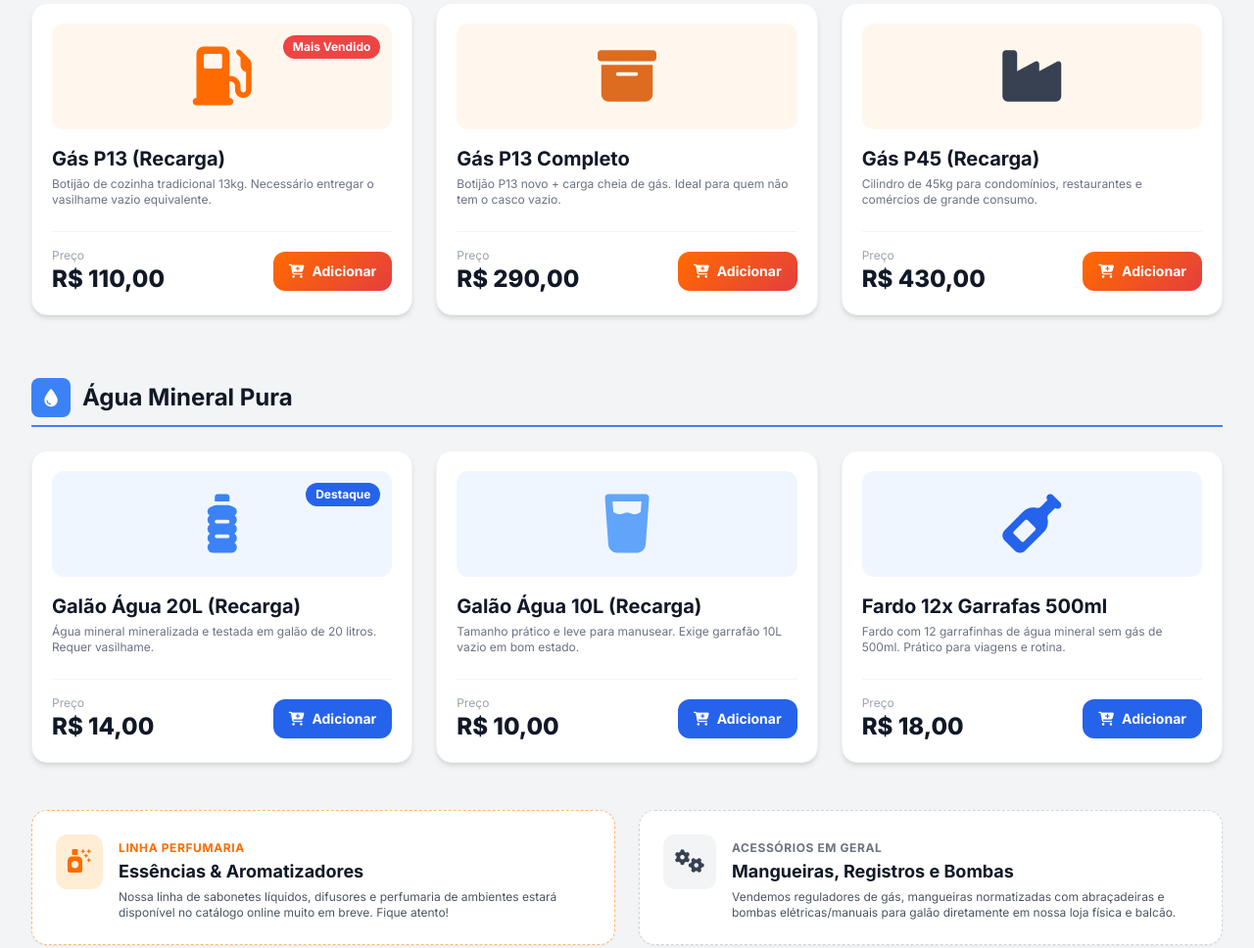
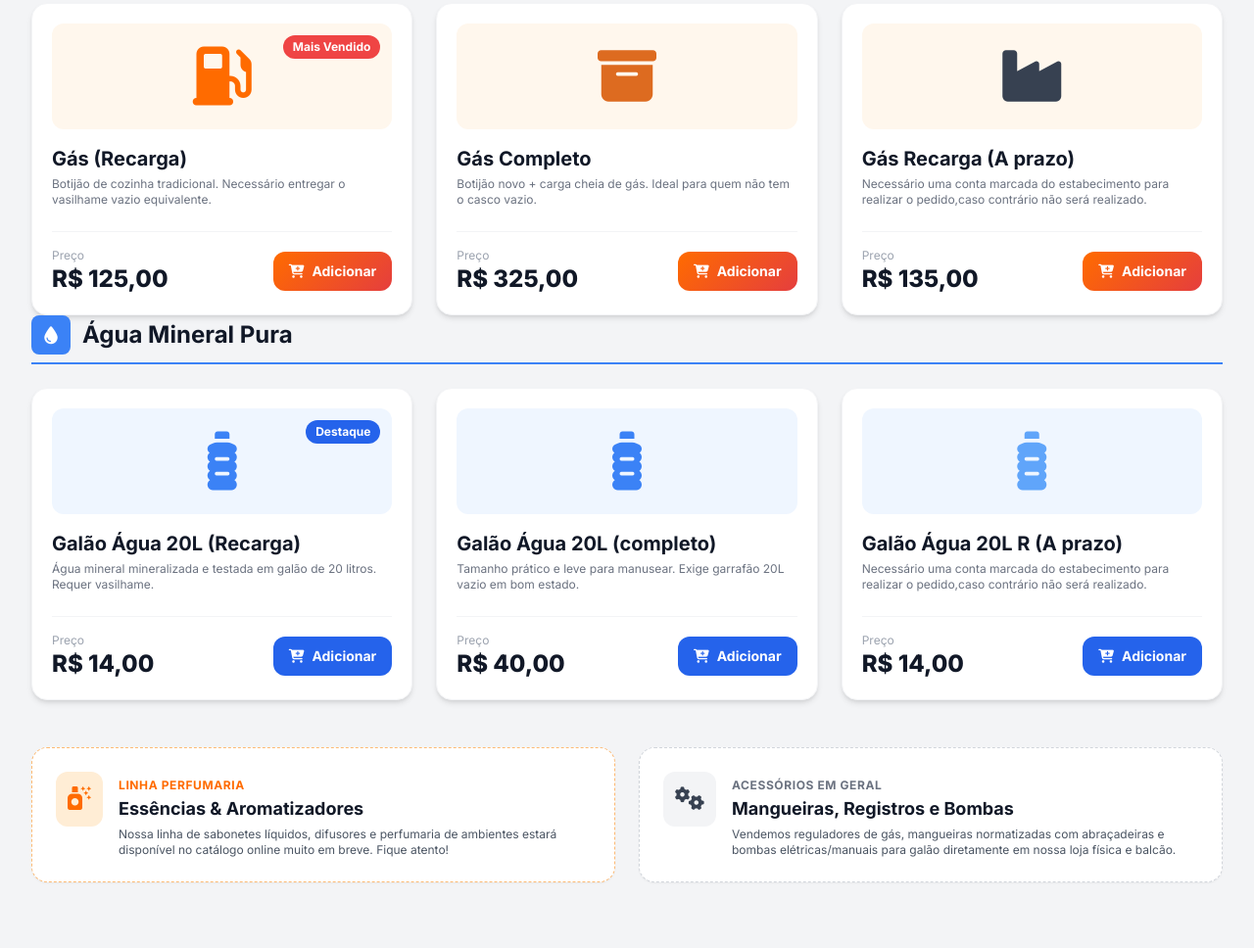
Before and after one commit to SIDNEYTECH/site-tech01, a plain HTML site: page index.html in a window 1280 px wide. Shown: the part 1147-2115 px from the top of the page at 98% size. Drawn offline with nearby package versions, Linux system fonts and the light colour scheme; files whose address does not match are found by name.

Commit message:
Add files via upload

```diff
--- a/index.html
+++ b/index.html
@@ -3,9 +3,7 @@
 <head>
     <meta charset="UTF-8">
     <meta name="viewport" content="width=device-width, initial-scale=1.0">
-    <title>
-        Depósito de Gás e Água LABAREDA | Entrega Rápida
-    </title>
+    <title>Depósito de Gás e Água LABAREDA | Entrega Rápida</title>
     <!-- Tailwind CSS -->
     <script src="https://cdn.tailwindcss.com"></script>
     <!-- Font Awesome icons -->
@@ -77,8 +75,8 @@
     <div class="bg-labareda-dark text-gray-300 text-xs sm:text-sm py-2 px-4 border-b border-gray-800">
         <div class="max-w-7xl mx-auto flex flex-col sm:flex-row justify-between items-center gap-2">
             <div class="flex items-center gap-4">
-                <span class="flex items-center gap-1.5"><i class="fa-solid font-bold fa-phone text-labareda-orange"></i> (18) 99607-0979</span>
-                <span class="hidden md:inline flex items-center gap-1.5"><i class="fa-solid fa-clock text-labareda-orange"></i> Seg - Sáb: 07h às 20h | Dom: 07h às 14h</span>
+                <span class="flex items-center gap-1.5"><i class="fa-solid font-bold fa-phone text-labareda-orange"></i> (18) 99607-0979 </span>
+                <span class="hidden md:inline flex items-center gap-1.5"><i class="fa-solid fa-clock text-labareda-orange"></i> Seg - Sex: 08h às 19h | Sáb: 08h às 18h </span>
             </div>
             <div class="flex items-center gap-4">
                 <span class="text-gray-400">Siga-nos:</span>
@@ -216,7 +214,7 @@
                                 <span class="text-xs text-gray-400">Gás Certificado</span>
                             </div>
                             <div>
-                                <span class="block text-2xl font-bold text-labareda-yellow"><i class="fa-solid fa-truck-fast"></i> 20-35min</span>
+                                <span class="block text-2xl font-bold text-labareda-yellow"><i class="fa-solid fa-truck-fast"></i> 20-30min</span>
                                 <span class="text-xs text-gray-400">Tempo Médio</span>
                             </div>
                             <div>
@@ -229,7 +227,7 @@
                     <!-- Imagem Hero / Destaque -->
                     <div class="relative flex justify-center">
                         <div class="relative w-full max-w-md bg-gradient-to-tr from-orange-600/30 to-red-600/30 p-2 rounded-3xl backdrop-blur-sm border border-white/10">
-                            <img src="https://images.unsplash.com/photo-1626806787461-102c1bfaaea1?auto=format&fit=crop&w=800&q=80" alt="Gás e Água Labareda" class="rounded-2xl object-cover w-full h-80 sm:h-96 shadow-2xl">
+                            <img src="C:\Users\Micro\Documents\PYETROALVES\DEPOSITO\deposito.jpg" alt="Gás e Água Labareda" class="rounded-2xl object-cover w-full h-80 sm:h-96 shadow-2xl">
                             <div class="absolute -bottom-6 -left-6 glass-card p-4 rounded-2xl shadow-xl border border-gray-100 hidden sm:flex items-center gap-3 text-gray-800">
                                 <div class="w-10 h-10 rounded-full bg-green-100 text-green-600 flex items-center justify-center font-bold text-xl">
                                     <i class="fa-solid fa-thumbs-up"></i>
@@ -264,66 +262,66 @@
                     </div>
 
                     <div class="grid grid-cols-1 sm:grid-cols-2 lg:grid-cols-3 gap-6">
-                        <!-- Produto 1: Gás P13 Recarga -->
+                        <!-- Produto 1: Gás Recarga (Avista) ) -->
                         <div class="bg-white rounded-2xl shadow-md hover:shadow-xl transition duration-300 p-5 flex flex-col justify-between border border-gray-100">
                             <div>
                                 <div class="relative bg-orange-50 rounded-xl p-6 text-center mb-4">
                                     <span class="absolute top-3 right-3 bg-red-500 text-white text-xs font-bold px-2.5 py-1 rounded-full">Mais Vendido</span>
                                     <i class="fa-solid fa-gas-pump text-6xl text-labareda-orange"></i>
                                 </div>
-                                <h4 class="text-xl font-bold text-gray-900">Gás P13 (Recarga)</h4>
-                                <p class="text-xs text-gray-500 mt-1">Botijão de cozinha tradicional 13kg. Necessário entregar o vasilhame vazio equivalente.</p>
+                                <h4 class="text-xl font-bold text-gray-900">Gás (Recarga)</h4>
+                                <p class="text-xs text-gray-500 mt-1">Botijão de cozinha tradicional. Necessário entregar o vasilhame vazio equivalente.</p>
                             </div>
                             <div class="mt-6 flex items-center justify-between pt-4 border-t border-gray-100">
                                 <div>
                                     <span class="text-xs text-gray-400 block">Preço</span>
-                                    <span class="text-2xl font-black text-gray-900">R$ 110,00</span>
+                                    <span class="text-2xl font-black text-gray-900">R$ 125,00</span>
                                 </div>
-                                <button onclick="addToCart('g1', 'Gás P13 (Recarga)', 110.00, 'gas')" class="flame-gradient text-white px-4 py-2.5 rounded-xl font-bold text-sm hover:opacity-90 transition flex items-center gap-2">
+                                <button onclick="addToCart('g1', 'Gás (Recarga)', 125.00, 'gas')" class="flame-gradient text-white px-4 py-2.5 rounded-xl font-bold text-sm hover:opacity-90 transition flex items-center gap-2">
                                     <i class="fa-solid fa-cart-plus"></i> Adicionar
                                 </button>
                             </div>
                         </div>
 
-                        <!-- Produto 2: Gás P13 Completo (Vasilhame + Carga) -->
+                        <!-- Produto 2: Gás Completo (Vasilhame + Carga) -->
                         <div class="bg-white rounded-2xl shadow-md hover:shadow-xl transition duration-300 p-5 flex flex-col justify-between border border-gray-100">
                             <div>
                                 <div class="relative bg-orange-50 rounded-xl p-6 text-center mb-4">
                                     <i class="fa-solid fa-box-archive text-6xl text-labareda-darkorange"></i>
                                 </div>
-                                <h4 class="text-xl font-bold text-gray-900">Gás P13 Completo</h4>
-                                <p class="text-xs text-gray-500 mt-1">Botijão P13 novo + carga cheia de gás. Ideal para quem não tem o casco vazio.</p>
+                                <h4 class="text-xl font-bold text-gray-900">Gás Completo</h4>
+                                <p class="text-xs text-gray-500 mt-1">Botijão novo + carga cheia de gás. Ideal para quem não tem o casco vazio.</p>
                             </div>
                             <div class="mt-6 flex items-center justify-between pt-4 border-t border-gray-100">
                                 <div>
                                     <span class="text-xs text-gray-400 block">Preço</span>
-                                    <span class="text-2xl font-black text-gray-900">R$ 290,00</span>
+                                    <span class="text-2xl font-black text-gray-900">R$ 325,00</span>
                                 </div>
-                                <button onclick="addToCart('g2', 'Gás P13 Completo (Vasilhame + Carga)', 290.00, 'gas')" class="flame-gradient text-white px-4 py-2.5 rounded-xl font-bold text-sm hover:opacity-90 transition flex items-center gap-2">
+                                <button onclick="addToCart('g2', 'Gás Completo (Vasilhame + Carga)', 325.00, 'gas')" class="flame-gradient text-white px-4 py-2.5 rounded-xl font-bold text-sm hover:opacity-90 transition flex items-center gap-2">
                                     <i class="fa-solid fa-cart-plus"></i> Adicionar
                                 </button>
                             </div>
                         </div>
 
-                        <!-- Produto 3: Gás P45 Industrial / Comercial -->
+                        <!-- Produto 3: Gás Recarga (A prazo)   / Comercial -->
                         <div class="bg-white rounded-2xl shadow-md hover:shadow-xl transition duration-300 p-5 flex flex-col justify-between border border-gray-100">
                             <div>
                                 <div class="relative bg-orange-50 rounded-xl p-6 text-center mb-4">
                                     <i class="fa-solid fa-industry text-6xl text-gray-700"></i>
                                 </div>
-                                <h4 class="text-xl font-bold text-gray-900">Gás P45 (Recarga)</h4>
-                                <p class="text-xs text-gray-500 mt-1">Cilindro de 45kg para condomínios, restaurantes e comércios de grande consumo.</p>
+                                <h4 class="text-xl font-bold text-gray-900">Gás Recarga (A prazo)</h4>
+                                <p class="text-xs text-gray-500 mt-1">Necessário uma conta marcada do estabecimento para realizar o pedido,caso contrário não será realizado. </p>
                             </div>
                             <div class="mt-6 flex items-center justify-between pt-4 border-t border-gray-100">
                                 <div>
                                     <span class="text-xs text-gray-400 block">Preço</span>
-                                    <span class="text-2xl font-black text-gray-900">R$ 430,00</span>
+                                    <span class="text-2xl font-black text-gray-900">R$ 135,00</span>
                                 </div>
-                                <button onclick="addToCart('g3', 'Gás P45 (Recarga 45kg)', 430.00, 'gas')" class="flame-gradient text-white px-4 py-2.5 rounded-xl font-bold text-sm hover:opacity-90 transition flex items-center gap-2">
+                                <button onclick="addToCart('g3', 'Gás Recarga (Afiado)', 135.00, 'gas')" class="flame-gradient text-white px-4 py-2.5 rounded-xl font-bold text-sm hover:opacity-90 transition flex items-center gap-2">
                                     <i class="fa-solid fa-cart-plus"></i> Adicionar
                                 </button>
                             </div>
-                        </div>
+                        </div
                     </div>
                 </div>
 
@@ -358,45 +356,46 @@
                             </div>
                         </div>
 
-                        <!-- Produto 2: Galão de Água 10L -->
+                        <!-- Produto 2: Galão de Água 20L Completo -->
                         <div class="bg-white rounded-2xl shadow-md hover:shadow-xl transition duration-300 p-5 flex flex-col justify-between border border-gray-100">
                             <div>
                                 <div class="relative bg-blue-50 rounded-xl p-6 text-center mb-4">
-                                    <i class="fa-solid fa-glass-water text-6xl text-blue-400"></i>
+                                    <i class="fa-solid fa-bottle-water text-6xl text-blue-500"></i>
                                 </div>
-                                <h4 class="text-xl font-bold text-gray-900">Galão Água 10L (Recarga)</h4>
-                                <p class="text-xs text-gray-500 mt-1">Tamanho prático e leve para manusear. Exige garrafão 10L vazio em bom estado.</p>
+                                <h4 class="text-xl font-bold text-gray-900">Galão Água 20L (completo)</h4>
+                                <p class="text-xs text-gray-500 mt-1">Tamanho prático e leve para manusear. Exige garrafão 20L vazio em bom estado.</p>
                             </div>
                             <div class="mt-6 flex items-center justify-between pt-4 border-t border-gray-100">
                                 <div>
                                     <span class="text-xs text-gray-400 block">Preço</span>
-                                    <span class="text-2xl font-black text-gray-900">R$ 10,00</span>
+                                    <span class="text-2xl font-black text-gray-900">R$ 40,00</span>
                                 </div>
-                                <button onclick="addToCart('a2', 'Galão Água 10L (Recarga)', 10.00, 'agua')" class="bg-blue-600 hover:bg-blue-500 text-white px-4 py-2.5 rounded-xl font-bold text-sm transition flex items-center gap-2">
+                                <button onclick="addToCart('a2', 'Galão Água 20L (Completo)', 40.00, 'agua')" class="bg-blue-600 hover:bg-blue-500 text-white px-4 py-2.5 rounded-xl font-bold text-sm transition flex items-center gap-2">
                                     <i class="fa-solid fa-cart-plus"></i> Adicionar
                                 </button>
                             </div>
                         </div>
 
-                        <!-- Produto 3: Fardo Garrafinhas 500ml -->
+                        <!-- Produto 2: Galão de Água 20L R (A prazo) -->
                         <div class="bg-white rounded-2xl shadow-md hover:shadow-xl transition duration-300 p-5 flex flex-col justify-between border border-gray-100">
                             <div>
                                 <div class="relative bg-blue-50 rounded-xl p-6 text-center mb-4">
-                                    <i class="fa-solid fa-wine-bottle text-6xl text-blue-600"></i>
+                                    <i class="fa-solid fa-bottle-water text-6xl text-blue-400"></i>
                                 </div>
-                                <h4 class="text-xl font-bold text-gray-900">Fardo 12x Garrafas 500ml</h4>
-                                <p class="text-xs text-gray-500 mt-1">Fardo com 12 garrafinhas de água mineral sem gás de 500ml. Prático para viagens e rotina.</p>
+                                <h4 class="text-xl font-bold text-gray-900">Galão Água 20L R (A prazo) </h4>
+                                <p class="text-xs text-gray-500 mt-1">Necessário uma conta marcada do estabecimento para realizar o pedido,caso contrário não será realizado.</p>
                             </div>
                             <div class="mt-6 flex items-center justify-between pt-4 border-t border-gray-100">
                                 <div>
                                     <span class="text-xs text-gray-400 block">Preço</span>
-                                    <span class="text-2xl font-black text-gray-900">R$ 18,00</span>
+                                    <span class="text-2xl font-black text-gray-900">R$ 14,00</span>
                                 </div>
-                                <button onclick="addToCart('a3', 'Fardo 12x Garrafinhas 500ml', 18.00, 'agua')" class="bg-blue-600 hover:bg-blue-500 text-white px-4 py-2.5 rounded-xl font-bold text-sm transition flex items-center gap-2">
+                                <button onclick="addToCart('a2', 'Galão Água 20L (Completo)', 14.00, 'agua')" class="bg-blue-600 hover:bg-blue-500 text-white px-4 py-2.5 rounded-xl font-bold text-sm transition flex items-center gap-2">
                                     <i class="fa-solid fa-cart-plus"></i> Adicionar
                                 </button>
                             </div>
                         </div>
+
                     </div>
                 </div>
 
@@ -424,6 +423,7 @@
                         </div>
                     </div>
                 </div>
+
             </div>
         </section>
 
@@ -445,7 +445,7 @@
                             </div>
                             <div>
                                 <h4 class="font-bold text-gray-900">Endereço do Depósito</h4>
-                                <p class="text-sm text-gray-600 mt-0.5">Av. Principal das Chamas, 1234 - Bairro Centro, Cidade - CE</p>
+                                <p class="text-sm text-gray-600 mt-0.5"> Rua das Camélias, 51 - Bairro  Jardim Campos  Verdes, Avanhandava - SP </p>
                             </div>
                         </div>
 
@@ -455,7 +455,7 @@
                             </div>
                             <div>
                                 <h4 class="font-bold text-gray-900">Telefone e WhatsApp</h4>
-                                <p class="text-sm text-gray-600 mt-0.5">(85) 99999-8888</p>
+                                <p class="text-sm text-gray-600 mt-0.5">(18) 99607-0979</p>
                                 <p class="text-xs text-green-600 font-semibold mt-1"><i class="fa-solid fa-circle text-[8px]"></i> Atendimento Ativo Agora</p>
                             </div>
                         </div>
@@ -466,8 +466,8 @@
                             </div>
                             <div>
                                 <h4 class="font-bold text-gray-900">Horário de Funcionamento</h4>
-                                <p class="text-sm text-gray-600 mt-0.5">Segunda a Sábado: 07h às 20h</p>
-                                <p class="text-sm text-gray-600">Domingos e Feriados: 07h às 14h</p>
+                                <p class="text-sm text-gray-600 mt-0.5">Segunda a Sexta: 08h às 19h</p>
+                                <p class="text-sm text-gray-600">Sábado: 08h às 18h</p>
                             </div>
                         </div>
 
@@ -485,8 +485,8 @@
                                 <i class="fa-solid fa-store"></i>
                             </div>
                             <h3 class="text-xl font-bold text-gray-900">Depósito LABAREDA</h3>
-                            <p class="text-xs text-gray-600 mt-1">Av. Principal das Chamas, 1234 - Centro</p>
-                            <p class="text-xs text-gray-500 mt-0.5">Atendimento rápido para todos os bairros da região.</p>
+                            <p class="text-xs text-gray-600 mt-1"> Rua das Camélias, 51 - Bairro  Jardim Campos  Verdes, Avanhandava - SP</p>
+                            <p class="text-xs text-gray-500 mt-0.5">Atendimento rápido para todos os bairros da cidade.</p>
                             <a href="https://maps.google.com" target="_blank" rel="noopener" class="inline-flex items-center gap-2 text-xs font-bold text-labareda-orange hover:underline mt-4">
                                 <i class="fa-solid fa-diamond-turn-right"></i> Abrir Rota no Google Maps
                             </a>
@@ -594,9 +594,9 @@
                 <div>
                     <h4 class="text-sm font-bold text-white uppercase tracking-wider mb-4">Atendimento</h4>
                     <ul class="space-y-2 text-xs">
-                        <li><i class="fa-solid fa-phone text-labareda-orange mr-1"></i> (85) 99999-8888</li>
-                        <li><i class="fa-brands fa-whatsapp text-green-500 mr-1"></i> (85) 99999-8888</li>
-                        <li><i class="fa-solid fa-envelope text-labareda-orange mr-1"></i> contato@labaredagas.com.br</li>
+                        <li><i class="fa-solid fa-phone text-labareda-orange mr-1"></i> (18) 99607-0979</li>
+                        <li><i class="fa-brands fa-whatsapp text-green-500 mr-1"></i> (18) 99607-0979</li>
+                        <li><i class="fa-solid fa-envelope text-labareda-orange mr-1"></i> santosvnunes@gmail.com</li>
                     </ul>
                 </div>
 
```
